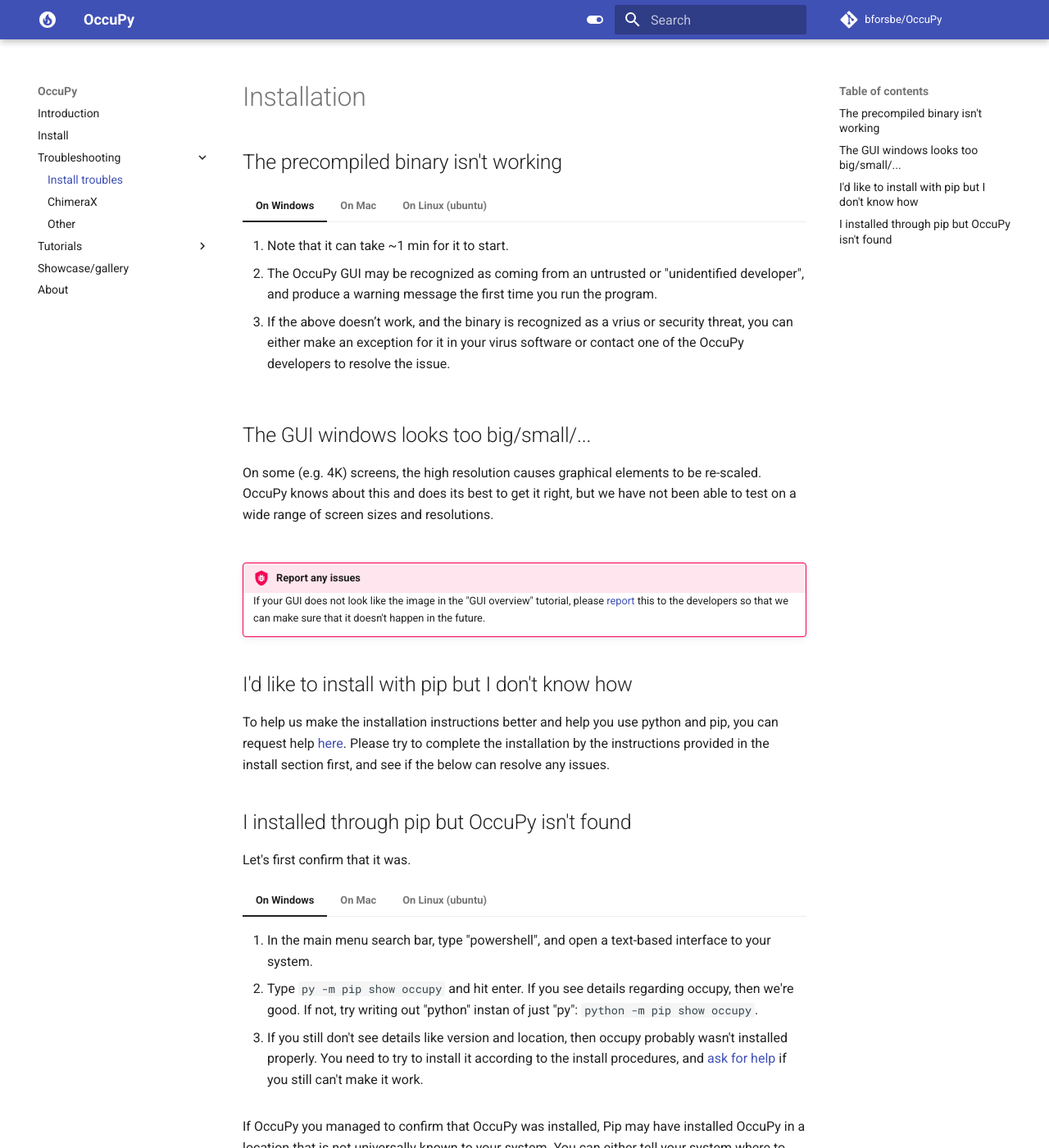
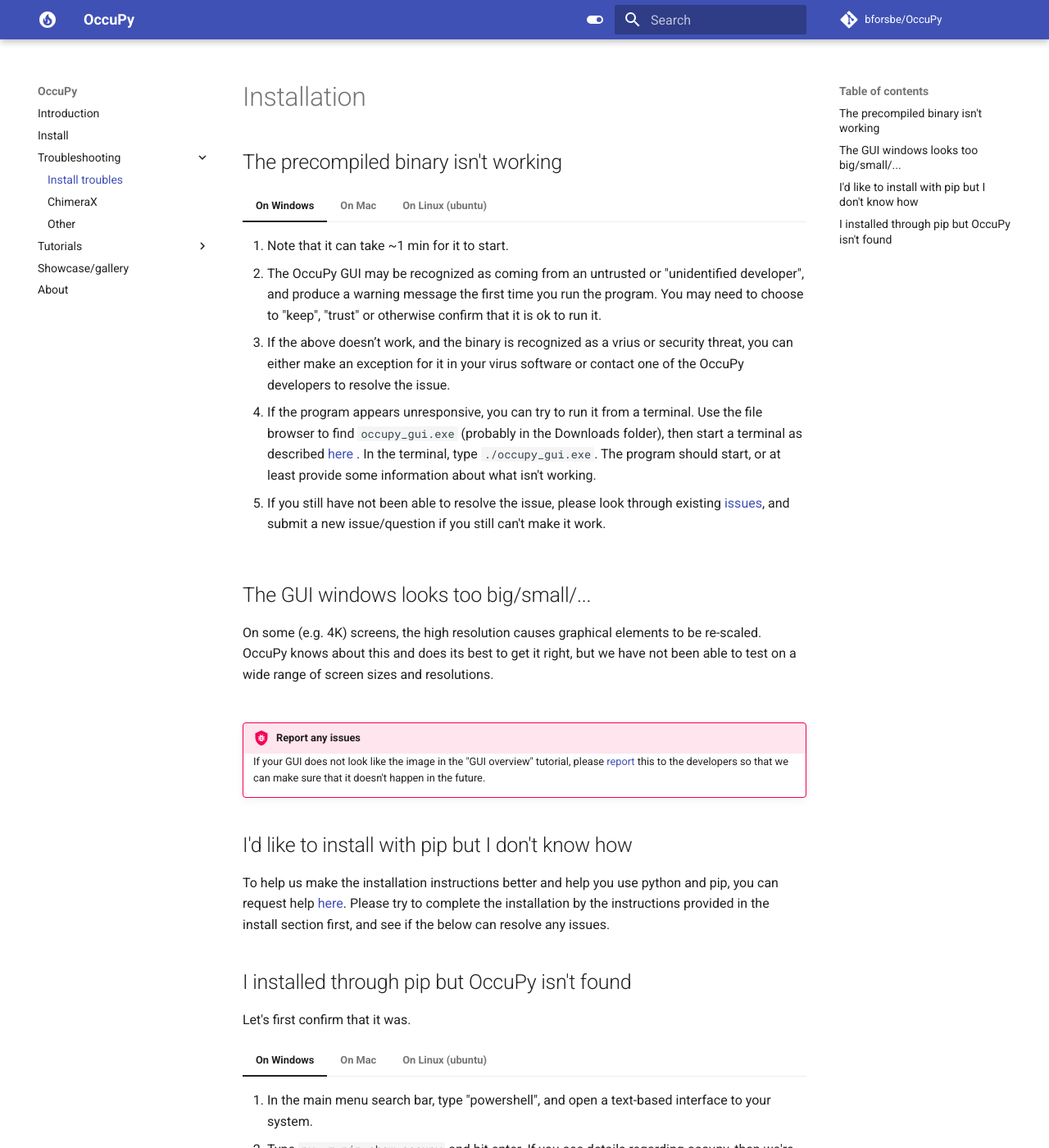
Before and after one commit to bforsbe/OccuPy, an MkDocs documentation site: the page built from docs/Troubleshooting/install_trbl.md, in a window 1280 px wide and 1400 px high. Shown: the whole window at 82% size. Built offline with MkDocs 1.6.1 and Material for MkDocs 9.7.7, drawn with Linux system fonts in a browser that asks for light colours; comment, search, counter and statistics services are not loaded.

Commit message:
troubleshooting install

```diff
--- a/docs/Troubleshooting/install_trbl.md
+++ b/docs/Troubleshooting/install_trbl.md
@@ -6,9 +6,18 @@
 
     1. Note that it can take ~1 min for it to start.
     2. The OccuPy GUI may be recognized as coming from an untrusted or "unidentified developer", and produce a warning
-    message the first time you run the program.
+    message the first time you run the program. You may need to choose to "keep", "trust" or otherwise confirm that
+    it is ok to run it.
     3. If the above doesn’t work, and the binary is recognized as a vrius or security threat, you can either make an
     exception for it in your virus software or contact one of the OccuPy developers to resolve the issue.
+    4. If the program appears unresponsive, you can try to run it from a terminal. Use the file browser to find
+    `occupy_gui.exe` (probably in the Downloads folder), then start a terminal as described
+    <a href="https://superuser.com/questions/339997/how-to-open-a-terminal-quickly-from-a-file-explorer-at-a-folder-in-windows-7#:~:text=Hold,open%20the%20shell.">here</a>
+    . In the terminal, type `./occupy_gui.exe`. The program should start, or at least provide some information about
+    what isn't working.
+    5. If you still have not been able to resolve the issue, please look through existing
+    <a href="https://github.com/bforsbe/OccuPy/issues">issues</a>,
+    and submit a new issue/question if you still can't make it work.
 
 === "On Mac"
 
@@ -18,8 +27,11 @@
     If that happens, right-click on the OccuPy GUI binary file and select "Open", and then click the "Open" button
     in the window that appears.
     **This requires administrator privileges.**
-    3. If the above doesn’t work, you can run the RAW app from the command line.
-    Open a terminal in the folder where the OccuPy GUI binary is located and run it by typing `./occupy_gui`
+    3. If the above doesn’t work, you can run the binary from the command line, which may provide some more info.
+    Open a terminal in the folder where the OccuPy GUI binary is located, and run it by typing `./occupy_gui`
+    4. If you still have not been able to resolve the issue, please look through existing
+    <a href="https://github.com/bforsbe/OccuPy/issues">issues</a>,
+    and submit a new issue/question if you still can't make it work.
 
 === "On Linux (ubuntu)"
 
@@ -28,6 +40,11 @@
     executable files", then you may need to alter the "permissions". Click "OK", then right-click the binary and
     select "Properties". Under "Permissions", make sure "Allow to execute file as program" is checked. Alternatively,
     you can use a terminal to change the permisssions by typing `chmod a+x occupy_gui`.
+    3. If the above doesn’t work, you can run the binary from the command line, which may provide some more info.
+    Open a terminal in the folder where the OccuPy GUI binary is located, and run it by typing `./occupy_gui`
+    4. If you still have not been able to resolve the issue, please look through existing
+    <a href="https://github.com/bforsbe/OccuPy/issues">issues</a>,
+    and submit a new issue/question if you still can't make it work.
 
 
 
--- a/docs/stylesheets/extra.css
+++ b/docs/stylesheets/extra.css
@@ -85,7 +85,7 @@
 }
 
 .dl-box:hover img {
-  transform: scale(0.0);
+  transform: translateY(-160px);
 }
 
 .dl-box:hover .transparent-box {
```
